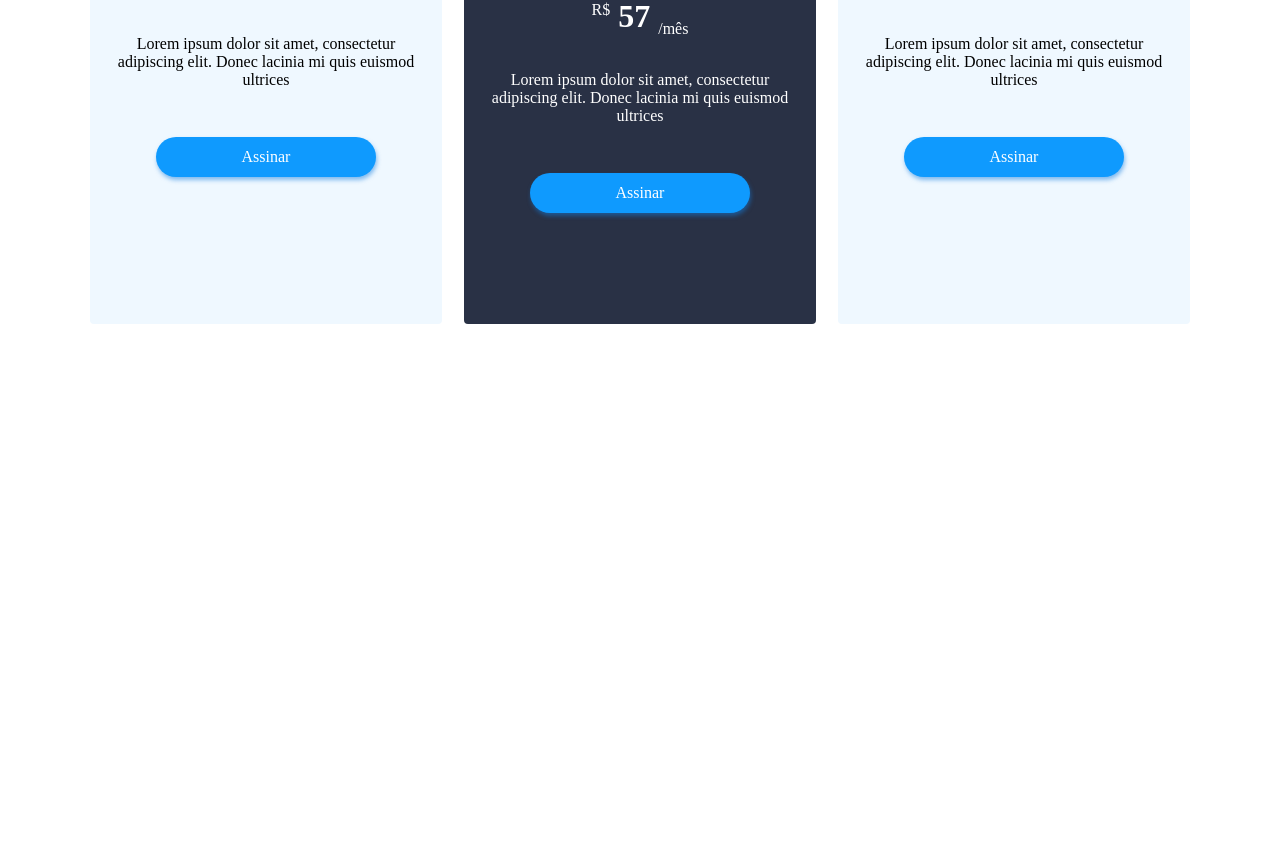
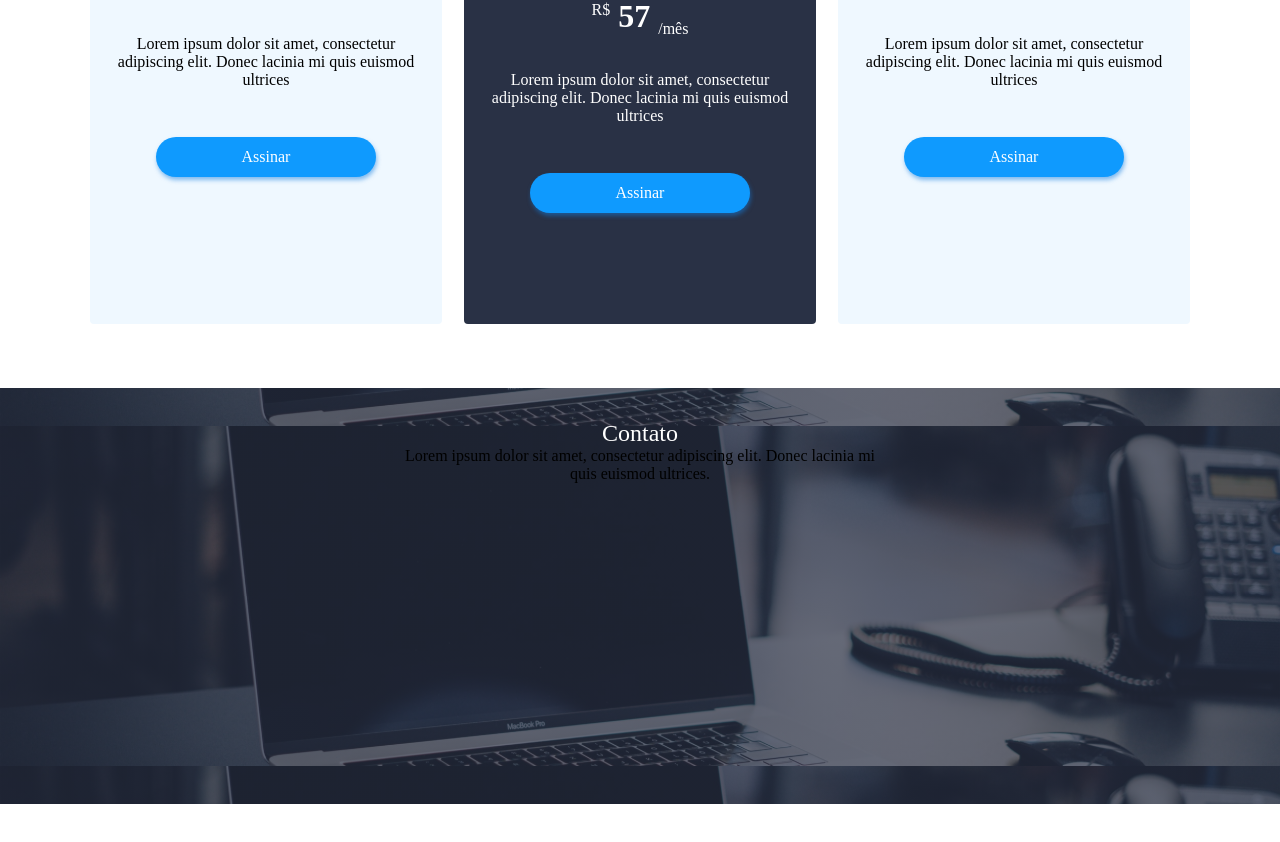
Before and after one commit to PedroMakengo/rachi, a React (Create React App) app: page / in a window 1280 px wide. Shown: the part 2075-2917 px from the top of the page. Before the commit the page ends 2463 px from the top, so only its background shows below. Built offline with nearby package versions, Linux system fonts and the light colour scheme.

Commit message:
Trabalhando na parte final

```diff
--- a/src/App.jsx
+++ b/src/App.jsx
@@ -5,6 +5,7 @@ import { BannerBackground } from './components/Banner';
 import { About } from './components/AboutInfo';
 import { PlansApp } from './components/Plans';
 import { MyPlans } from './components/MyPlans';
+import { Contact } from './components/Contact';
 
 const App = () => {
   return (
@@ -14,6 +15,7 @@ const App = () => {
       <About />
       <PlansApp />
       <MyPlans />
+      <Contact />
     </div>
   );
 }
--- a/src/components/Contact/index.jsx
+++ b/src/components/Contact/index.jsx
@@ -1,11 +1,19 @@
-import React from './react';
+import React from 'react';
 
-import { SectionContacts, Container } from './style.js';
+import { SectionContacts, Container, Row } from './style.js';
 
 const Contact = () => {
   return (
     <SectionContacts>
-      <Container className="container"></Container>
+      <Container className="container">
+        <h1>Contato</h1>
+        <p>Lorem ipsum dolor sit amet, consectetur
+           adipiscing elit. Donec lacinia mi quis euismod
+           ultrices.
+        </p>
+
+        <Row></Row>
+      </Container>
     </SectionContacts>
   )
 }
--- a/src/components/Contact/style.js
+++ b/src/components/Contact/style.js
@@ -1,6 +1,31 @@
 import styled from "styled-components";
+import Banner from '../../assets/Contacto.svg'
 
-export const SectionContacts = styled.section ``;
+export const SectionContacts = styled.section `
+  background-image: linear-gradient( rgba(41, 49, 69, 0.7),  rgba(41, 49, 69, 0.7)), url(${Banner});
+  background-size: 100%;
+  background-position: center;
+  height: 52vh;
+
+  margin-bottom: 3rem;
+  `;
+
+export const Container = styled.div`
+  text-align: center;
+  padding: 2rem 0;
+
+  h1 {
+    color: #fff;
+  }
+
+  p {
+    text-align: center;
+    width: 500px;
+    margin: 0 auto;
+  }
+`;
+
+export const Row = styled.div `
 
 
-export const Container = styled.div ``;
+`;
```
Also changed, not shown: src/assets/Contacto.svg (renamed from src/assets/unsplash_psGV5KhidlY.svg).
